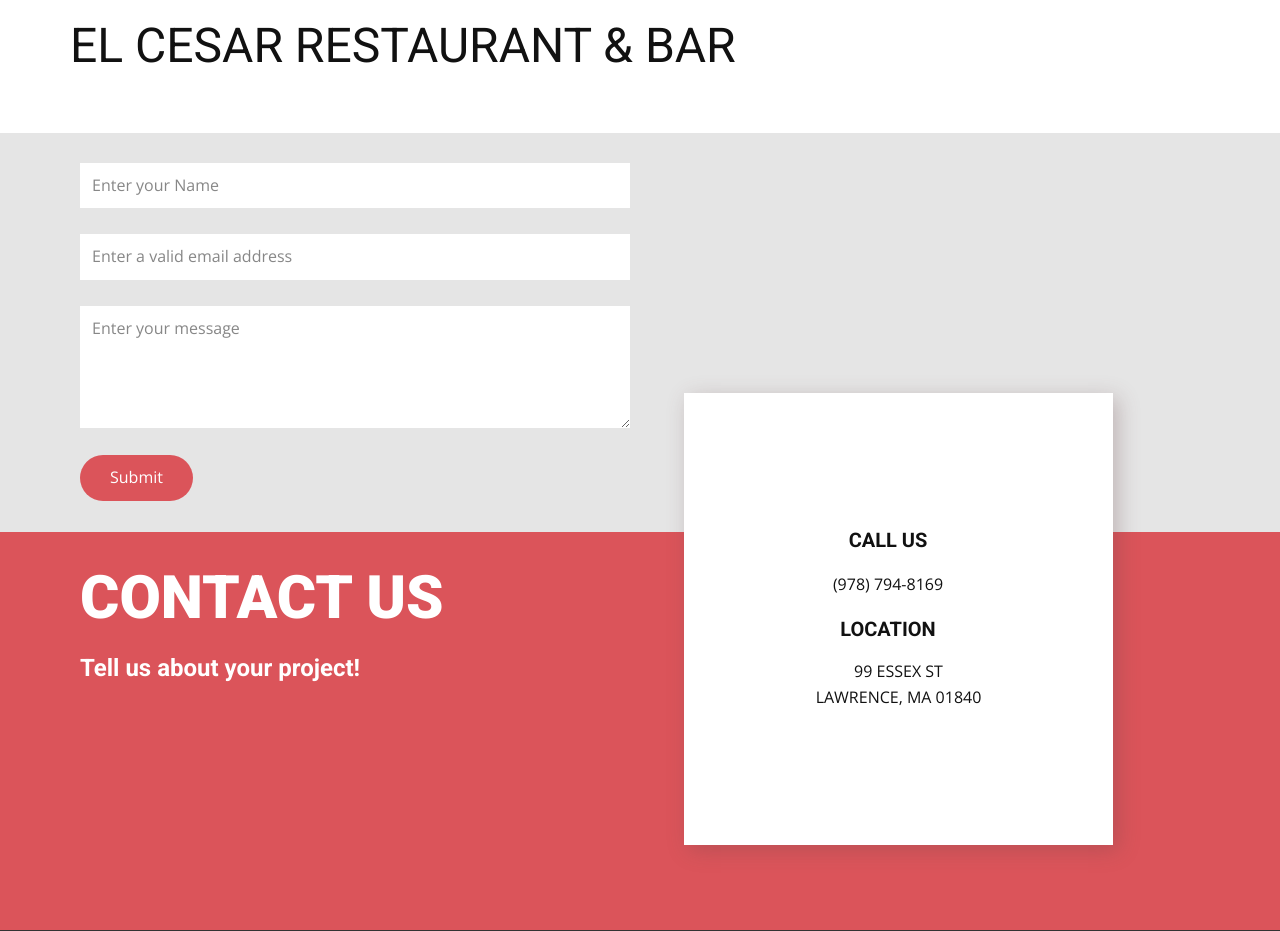
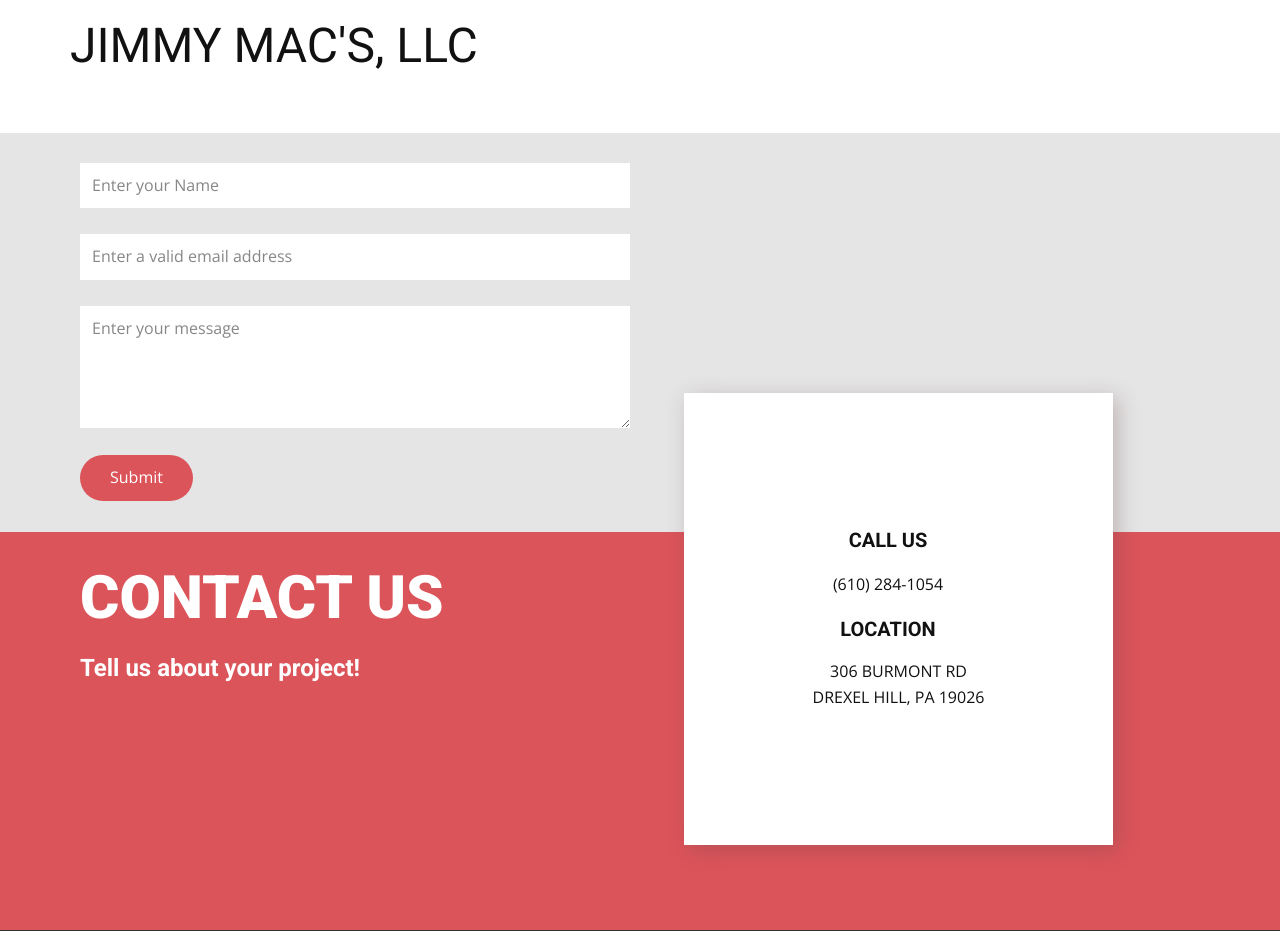
Before and after one commit to runacode/jimmy, a PHP site: page / in a window 1280 px wide. Shown: the top 931 px of the page. Run offline with PHP 8.4, Linux system fonts and the light colour scheme.

Commit message:
Update index.php

```diff
--- a/index.php
+++ b/index.php
@@ -1,7 +1,7 @@
-<?php $company = "EL CESAR RESTAURANT & BAR";
-$phone = "(978) 794-8169";
-	$address1 = "99 ESSEX ST";
-	$address2 = "LAWRENCE, MA 01840";
+<?php $company = "JIMMY MAC'S, LLC";
+$phone = "(610) 284-1054";
+	$address1 = "306 BURMONT RD";
+	$address2 = "DREXEL HILL, PA 19026";
 ?>
 <!DOCTYPE html>
 <html style="font-size: 16px;">
```
